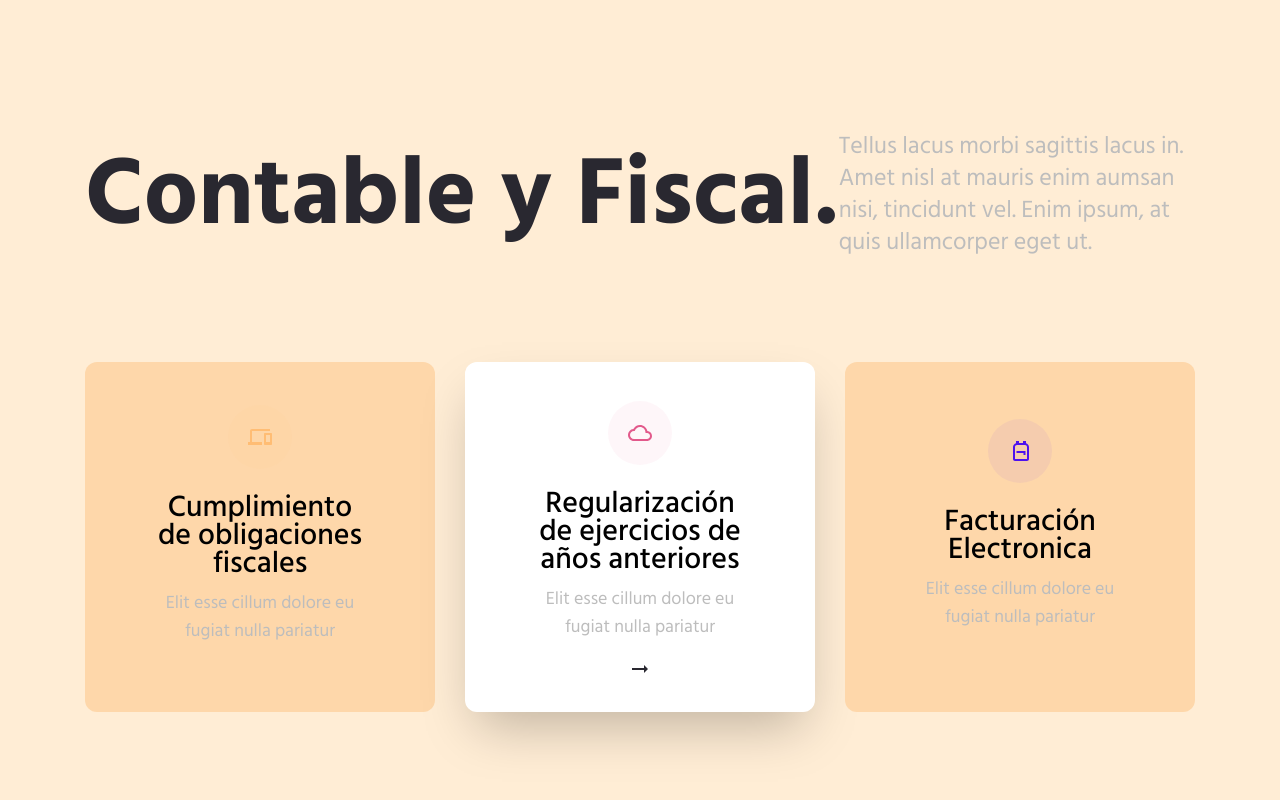
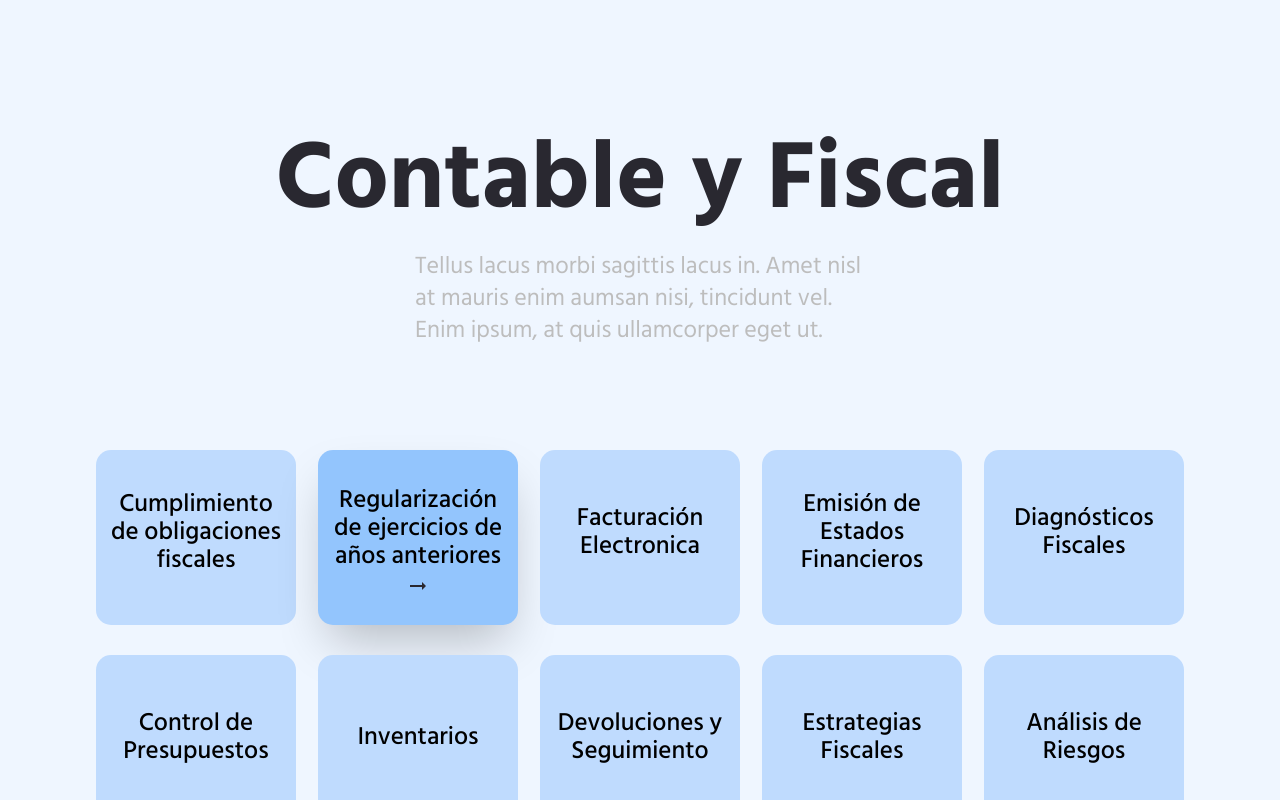
Before and after one commit to MiloDeSkorpio/contable, a React (Create React App) app: page / in a window 1280 px wide. Shown: the part 3300-4100 px from the top of the page. Built offline with nearby package versions, Linux system fonts and the light colour scheme; the HTML template or start-up script is replaced by a standard one.

Commit message:
Contable&FiscalCards

```diff
--- a/src/components/Cards.js
+++ b/src/components/Cards.js
@@ -11,32 +11,25 @@ const Cards = () => {
   return (
     <>
       {/** cards **/}
-      <div className='flex flex-col gap-y-[30px] lg:flex-row lg:gap-x-[30px]'>
+      <div className='grid grid-rows-1 gap-y-[20px] md:grid-cols-3 md:gap-y-[35px] lg:grid-cols-4 lg:gap-y-[30px] xl:grid-cols-5'>
         {cards.map((card,cardIndex) => {
           //destructure card
-          const { icon, title, subtitle, delay} = card
+          const { title, delay } = card
           return (
             <div
               key={cardIndex}
               data-aos='zoom-out'
               data-aos-offset='300'
               data-aos-delay={delay}
-
             >
               <div
                 onClick={() => setIndex(cardIndex)}
-                className={`${index === cardIndex && 'bg-white shadow-2xl'} w-[350px] h-[350px] bg-orange-200 flex flex-col items-center justify-center mx-auto p-[65px] text-center rounded-[12px] cursor-pointer transition-all`}
+                className={`${index === cardIndex && 'bg-blue-300 shadow-2xl'} w-[200px] h-[175px] bg-blue-200 flex flex-col items-center justify-center mx-auto p-[10px] text-center rounded-[15px] cursor-pointer transition-all`}
               >
-                {/** card icon **/}
-                <div className='mb-6'>
-                  <img src={icon} alt='card' />
-                </div>
                 {/** card title **/}
-                <div className='mb-3 text-[30px] font-medium'>{title}</div>
-                {/** card subtitle **/}
-                <p className='mb-6 text-light'>{subtitle}</p>
+                <div className='mb-3 text-[25px] font-medium'>{title}</div>
                 {/** card img **/}
-                {index === cardIndex && <img src={ArrowImg} alt='rowcard' />}
+                {index === cardIndex &&  <a href='#form'><img src={ArrowImg} alt='rowcard' /></a>}
               </div>
             </div>
           )
--- a/src/components/Pricing.js
+++ b/src/components/Pricing.js
@@ -10,7 +10,7 @@ const Pricing = () => {
   //destructure pricing
   const {title, cards} = pricing
   return (
-    <section className='bg-orange-100 section'>
+    <section className='bg-orange-100 section' id='form'>
       <div className='container mx-auto'>
         {/** title **/}
         <h2
--- a/src/components/Product.js
+++ b/src/components/Product.js
@@ -7,10 +7,10 @@ const Product = () => {
   //destrucure product data
   const {title, subtitle} = product
   return (
-    <section className='section bg-orange-100'>
+    <section className='section bg-blue-50' id=''>
       <div className='container mx-auto'>
         {/** title & subtitle **/}
-        <div className='flex flex-col items-center lg:flex-row mb-10 lg:mb-20'>
+        <div className='flex flex-col items-center mb-10 lg:mb-20'>
           <h2
             className='section-title'
             data-aos='fade-up'
@@ -20,7 +20,7 @@ const Product = () => {
           {title}
           </h2>
           <p
-            className='lead lg:max-w-[350px]'
+            className='lead lg:max-w-[450px]'
             data-aos='fade-up'
             data-aos-offset='400'
             data-aos-delay='400'
--- a/src/data.js
+++ b/src/data.js
@@ -5,9 +5,6 @@ import Feature1Img from '../src/assets/img/features/feature1-img.svg';
 import Feature2Img from '../src/assets/img/features/feature2-img.svg';
 import Feature3Img from '../src/assets/img/features/feature3-img.svg';
 import ArrowRightImg from '../src/assets/img/features/arrow-right.svg';
-import CardIconImg1 from '../src/assets/img/product/cards/icon1.svg';
-import CardIconImg2 from '../src/assets/img/product/cards/icon2.svg';
-import CardIconImg3 from '../src/assets/img/product/cards/icon3.svg';
 import PricingIcon1 from '../src/assets/img/pricing/icon1.svg';
 import PricingIcon2 from '../src/assets/img/pricing/icon2.svg';
 import PricingIcon3 from '../src/assets/img/pricing/icon3.svg';
@@ -73,27 +70,49 @@ export const features = {
 };
 
 export const product = {
-  title: 'Contable y Fiscal.',
+  title: 'Contable y Fiscal',
   subtitle:
     'Tellus lacus morbi sagittis lacus in. Amet nisl at mauris enim aumsan nisi, tincidunt vel. Enim ipsum, at quis ullamcorper eget ut.',
   cards: [
     {
-      icon: CardIconImg1,
       title: 'Cumplimiento de obligaciones fiscales',
-      subtitle: 'Elit esse cillum dolore eu fugiat nulla pariatur',
-      delay: 200,
+      delay: 100
     },
     {
-      icon: CardIconImg2,
       title: 'Regularización de ejercicios de años anteriores',
-      subtitle: 'Elit esse cillum dolore eu fugiat nulla pariatur',
-      delay: 400,
+      delay: 200
     },
     {
-      icon: CardIconImg3,
       title: 'Facturación Electronica',
-      subtitle: 'Elit esse cillum dolore eu fugiat nulla pariatur',
-      delay: 600,
+      delay: 300
+    },
+    {
+      title: 'Emisión de Estados Financieros',
+      delay: 400
+    },
+    {
+      title: 'Diagnósticos Fiscales',
+      delay: 500
+    },
+    {
+      title: 'Control de Presupuestos',
+      delay: 500
+    },
+    {
+      title: 'Inventarios',
+      delay: 400
+    },
+    {
+      title: 'Devoluciones y Seguimiento',
+      delay: 300
+    },
+    {
+      title: 'Estrategias Fiscales',
+      delay: 200
+    },
+    {
+      title: 'Análisis de Riesgos',
+      delay: 100
     },
   ],
 };
@@ -233,7 +252,7 @@ export const copyright = {
     name: 'Contact us',
     href: '/',
   },
-  copyText: 'Copyright @ 2022 xpence',
+  copyText: 'Copyright @ 2023 Decofis',
   social: [
     { icon: FacebookIcon, href: '/' },
     { icon: TwitterIcon, href: '/' },
```
